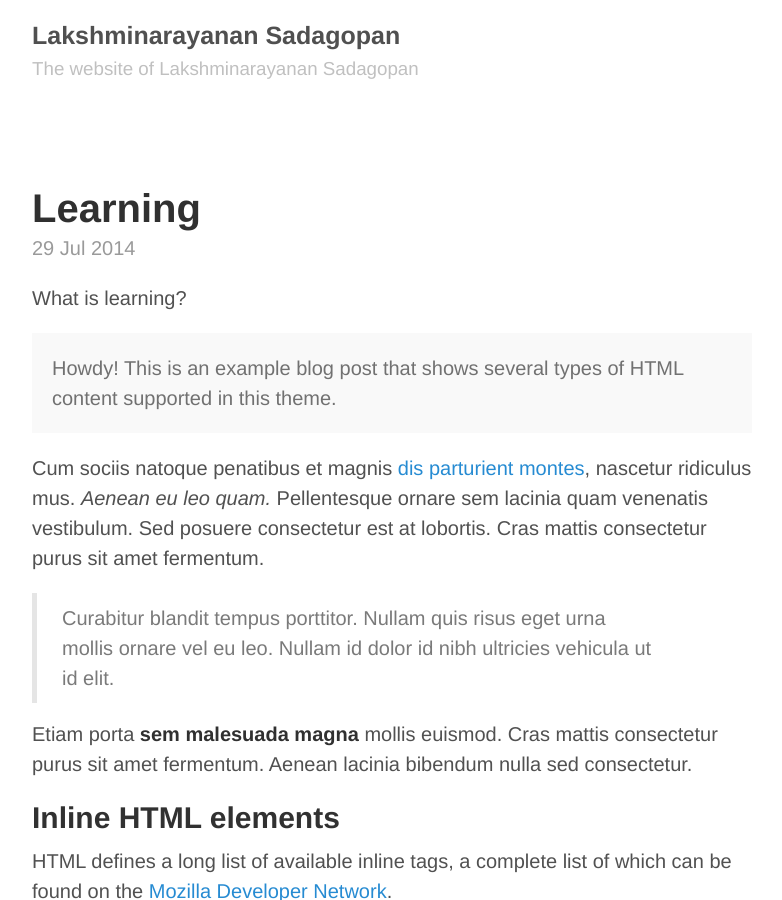
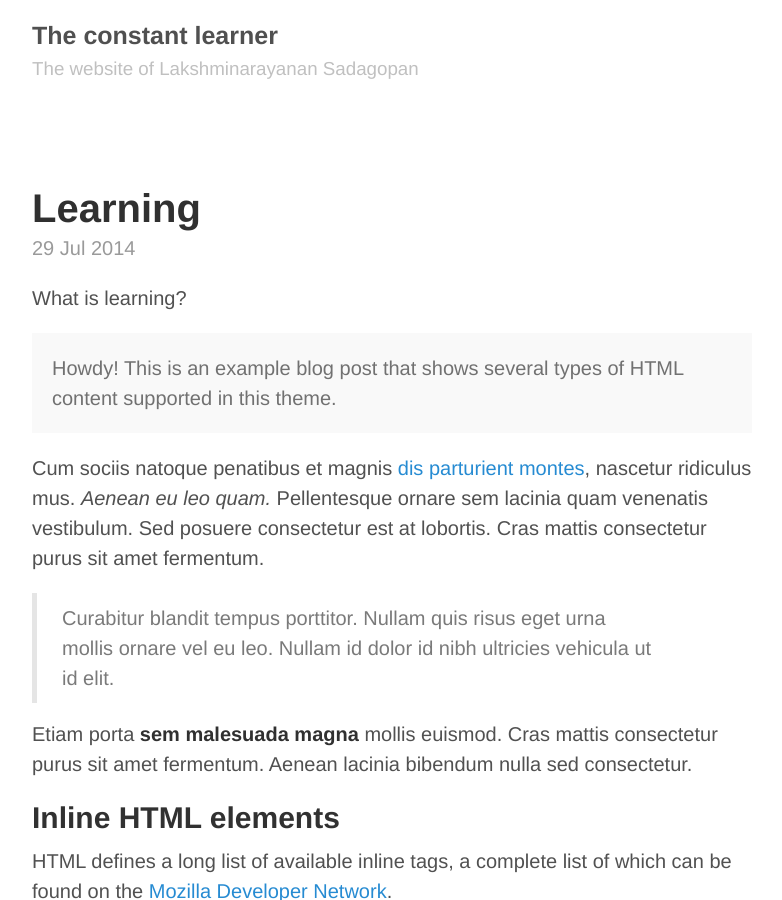
Before and after one commit to laxmynarain/laxmynarain.github.io, a Jekyll site: the page built from index.html, in a window 1280 px wide and 900 px high. Shown: the whole window, without its empty margins (248-1030 px from the left). Built offline with Jekyll 4.4.1, drawn with Linux system fonts in a browser that asks for light colours; Markdown is read by kramdown in place of the engine named in the settings; the list of posts is cut into pages by our own code.

Commit message:
Modified config

```diff
--- a/_config.yml
+++ b/_config.yml
@@ -6,9 +6,9 @@ pygments:         true
 permalink:        pretty
 
 # Setup
-title:            Lakshminarayanan Sadagopan
+title:            The constant learner
 tagline:          The website of Lakshminarayanan Sadagopan
-url:              http://getpoole.com
+url:              http://laxmynarain.github.io/
 paginate:         1
 baseurl:          http://laxmynarain.github.io/
 author:
```
